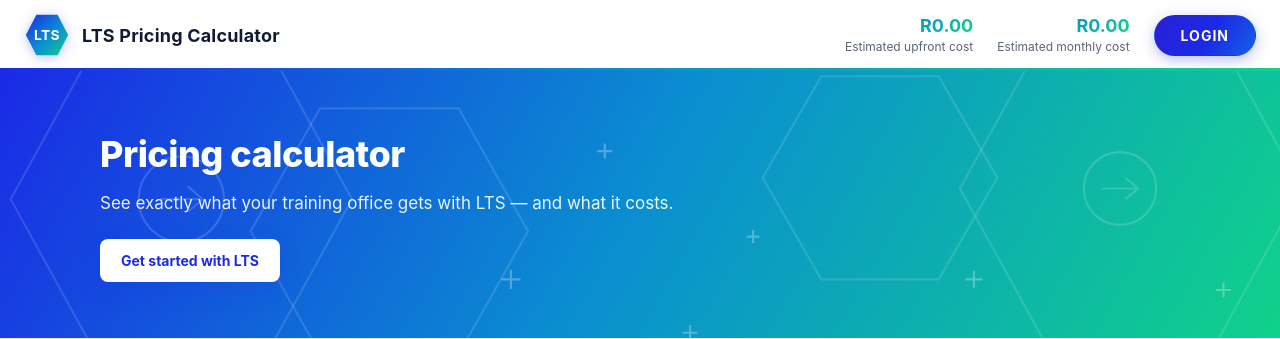
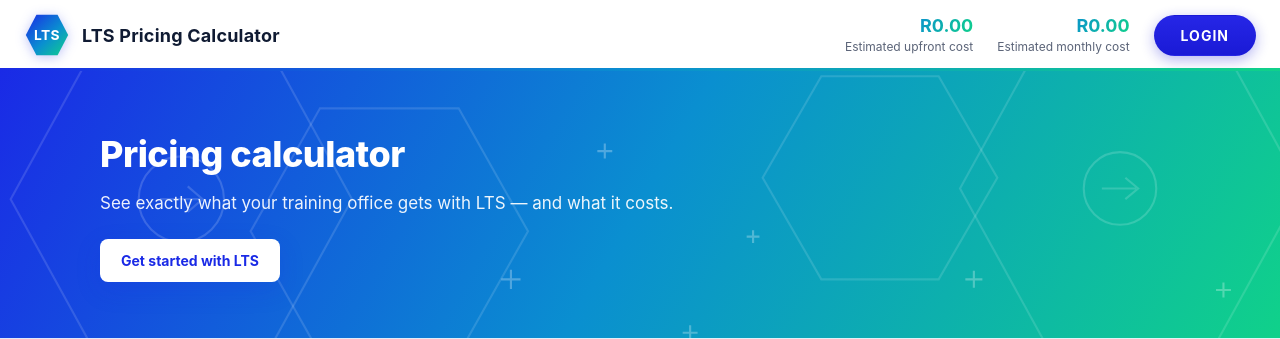
Before and after one commit to EmperorKaido99/lts-pricing-calculator, a web app: page / in a window 1280 px wide. Shown: the top 339 px of the page. Run offline with its HTML, style and script files only (its server is not run), Linux system fonts and the light colour scheme; data that the repository does not hold is empty; some libraries are stand-ins or nearby versions.

Commit message:
Match LOGIN pill to brand royal blue
Replace the blue-to-cyan gradient with a near-solid royal blue
(subtle top-to-bottom depth) to match the LTS LOGIN button element.

Co-Authored-By: Claude Opus 4.8 <noreply@anthropic.com>
Claude-Session: https://claude.ai/code/session_01MyzjcWcaYPLNWygDxYahJu

```diff
--- a/css/styles.css
+++ b/css/styles.css
@@ -207,9 +207,9 @@ a { color: var(--brand-mid); }
 .btn--ghost:hover { border-color: var(--brand-mid); color: var(--brand-blue); }
 /* LOGIN pill — indigo/blue brand button */
 .btn--login {
-  background: linear-gradient(120deg, #2c1fd6 0%, #1a2ae6 55%, #1560e6 100%);
+  background: linear-gradient(180deg, #2626e6 0%, #1a1ad6 100%);
   color: #fff; border-radius: 999px; padding: 9px 26px; letter-spacing: 1px;
-  box-shadow: 0 4px 14px rgba(26, 42, 230, 0.30);
+  box-shadow: 0 4px 14px rgba(26, 26, 214, 0.32);
 }
 .btn--login:hover { transform: translateY(-1px); box-shadow: 0 8px 22px rgba(26, 42, 230, 0.38); }
 .linklike { background: none; border: none; padding: 0; color: var(--brand-mid); font: inherit; font-weight: 600; cursor: pointer; text-decoration: underline; }
```
